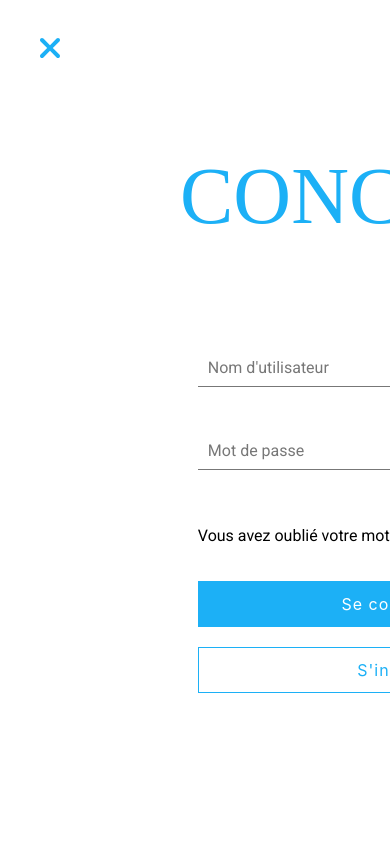
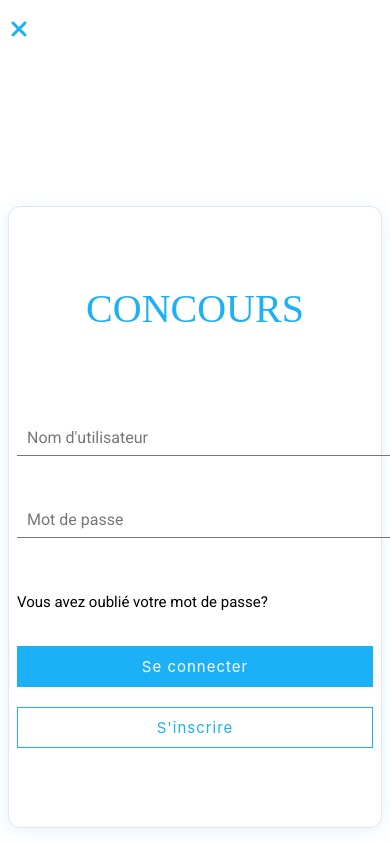
Before and after one commit to mohamedMohaffed/ConcourMaroc, a React (Vite) app in the folder frontend/: page /login in a window 390 px wide. Built offline with nearby package versions, Linux system fonts and the light colour scheme.

Commit message:
(login & register) add : phone size

```diff
--- a/frontend/src/auth/Login/Login.css
+++ b/frontend/src/auth/Login/Login.css
@@ -179,3 +179,53 @@
   background: #1CB0F6;
   border: 1px solid #1CB0F6;
 }
+
+@media (max-width: 48em) {
+  .login {
+    grid-template-columns: 1fr;
+    height: 100vh;
+    min-height: 100vh;
+  }
+
+  .login__icon {
+    padding-top: 16px;
+    font-size: 1.5rem;
+    justify-content: flex-start;
+    margin-left: 10px;
+    padding-bottom: 0;
+    height: 32px; /* smaller height for icon on phone */
+  }
+
+  .login__form {
+    height: auto;
+    padding: 0 8px;
+    gap: 20px;
+    margin: 0px 8px 16px 8px; /* even smaller top margin */
+    border: 1.5px solid #e0e7ef;
+    border-radius: 12px;
+    box-shadow: 0 4px 24px 0 rgba(28,176,246,0.08), 0 1.5px 8px 0 rgba(60,60,60,0.04);
+    background: #fff;
+  }
+
+  .login__logo {
+    font-size: 40px;
+  }
+
+  .login__form form,
+  .login__input-group,
+  .login__input-group input {
+    max-width: 100%;
+    width: 100%;
+    font-size: 15px;
+  }
+
+  .login__btn,
+  .login__register-btn {
+    font-size: 15px;
+    padding: 10px;
+  }
+
+  .login__image {
+    display: none;
+  }
+}
--- a/frontend/src/auth/Register/Register.css
+++ b/frontend/src/auth/Register/Register.css
@@ -179,3 +179,53 @@
   background: #1CB0F6;
   border: 1px solid #1CB0F6;
 }
+
+@media (max-width: 48em) {
+  .register {
+    grid-template-columns: 1fr;
+    height: 100vh;
+    min-height: 100vh;
+  }
+
+  .register__icon {
+    padding-top: 16px;
+    font-size: 1.5rem;
+    justify-content: flex-start;
+    margin-left: 10px;
+    padding-bottom: 0;
+    height: 32px;
+  }
+
+  .register__form {
+    height: auto;
+    padding: 0 8px;
+    gap: 20px;
+    margin: 0px 8px 16px 8px;
+    border: 1.5px solid #e0e7ef;
+    border-radius: 12px;
+    box-shadow: 0 4px 24px 0 rgba(28,176,246,0.08), 0 1.5px 8px 0 rgba(60,60,60,0.04);
+    background: #fff;
+  }
+
+  .register__logo {
+    font-size: 40px;
+  }
+
+  .register__form form,
+  .register__input-group,
+  .register__input-group input {
+    max-width: 100%;
+    width: 100%;
+    font-size: 15px;
+  }
+
+  .register__btn,
+  .register__login-btn {
+    font-size: 15px;
+    padding: 10px;
+  }
+
+  .register__image {
+    display: none;
+  }
+}
```
